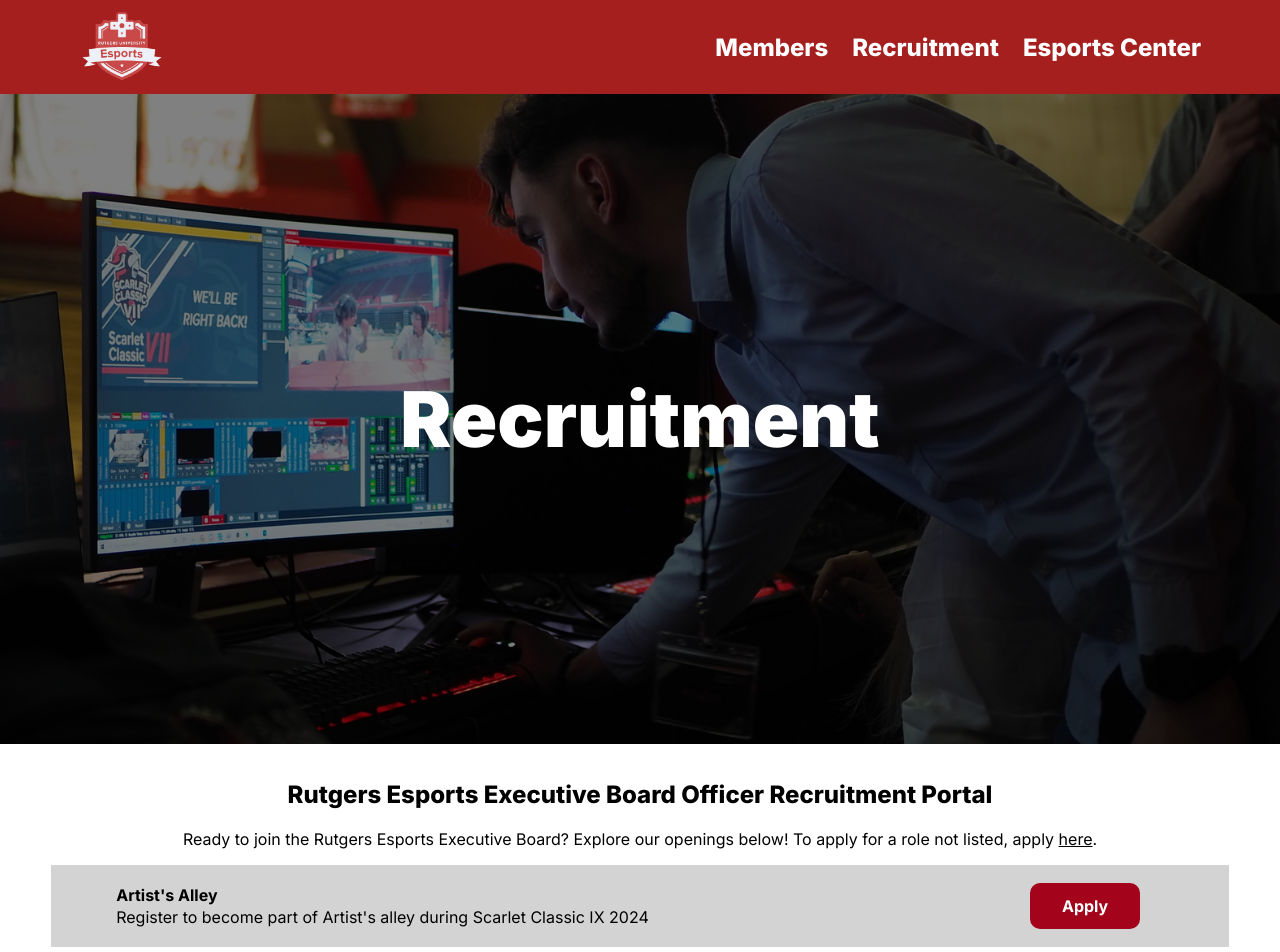
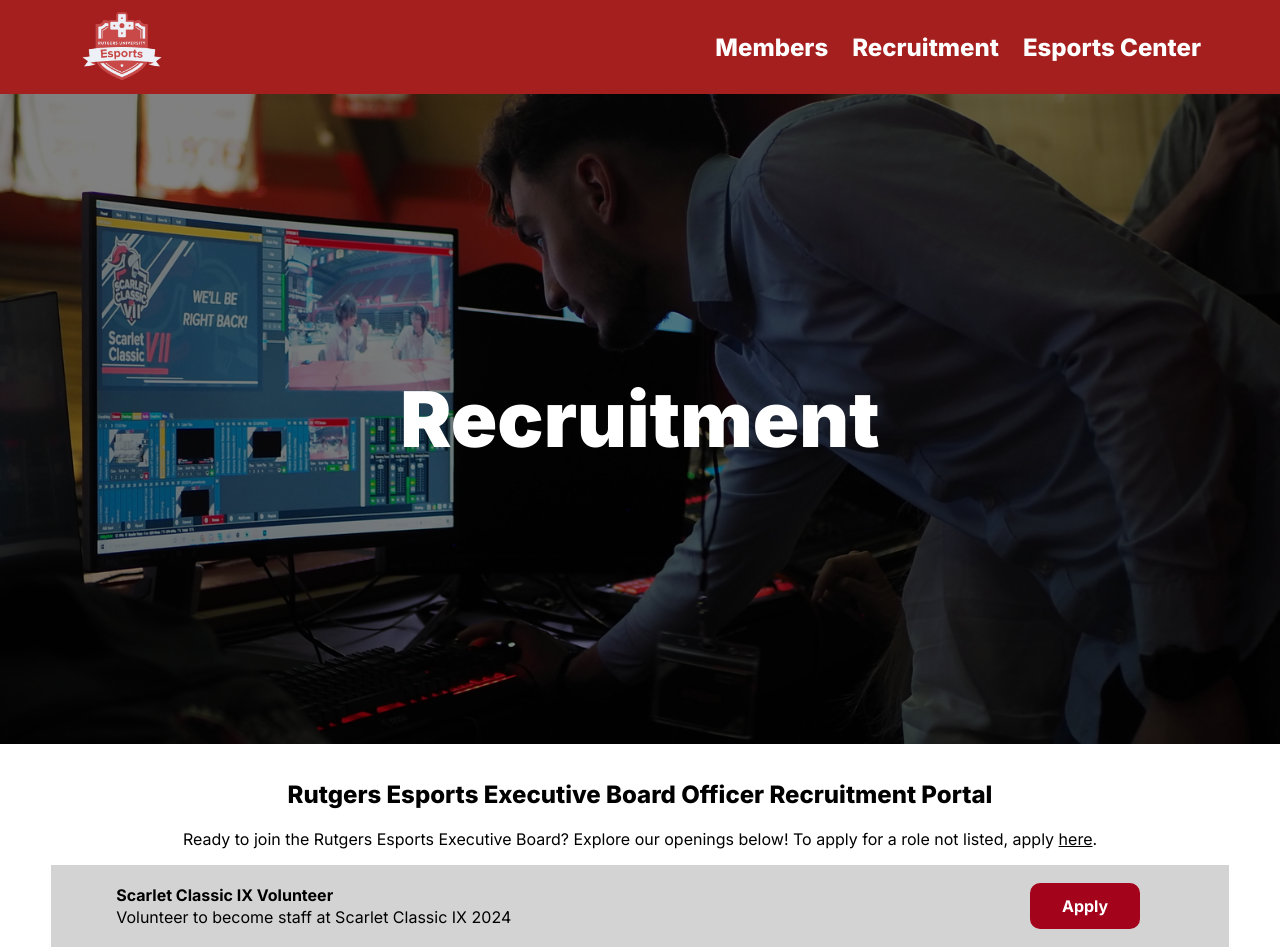
Before and after one commit to rutgersesports/rutgersesports.club, a Next.js app: page /apply in a window 1280 px wide. Shown: the top 952 px of the page. Built offline with nearby package versions, Linux system fonts and the light colour scheme.

Commit message:
Scarlet Classic IX Volunteer

```diff
--- a/src/data/jobs-info.ts
+++ b/src/data/jobs-info.ts
@@ -6,6 +6,12 @@
 }
 
 export const jobs: Array<Job> = [
+  {
+    departmentName: 'Scarlet Classic IX Volunteer',
+    desc: 'Volunteer to become staff at Scarlet Classic IX 2024',
+    form: 'https://docs.google.com/forms/d/e/1FAIpQLSdYTugqYWeRMD3GPPbYUA6ftUyULN4xpIg-IntUCsmNziFh2Q/viewform?usp=sf_link',
+    isHidden: false,
+  },
   {
     departmentName: "Artist's Alley",
     desc: "Register to become part of Artist's alley during Scarlet Classic IX 2024",
```
